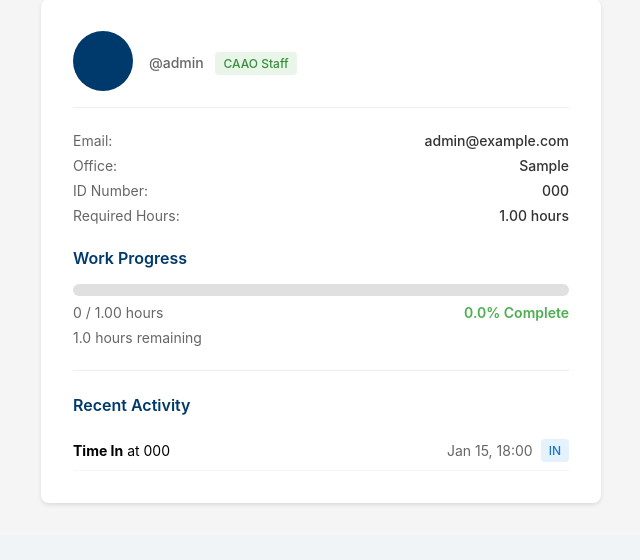
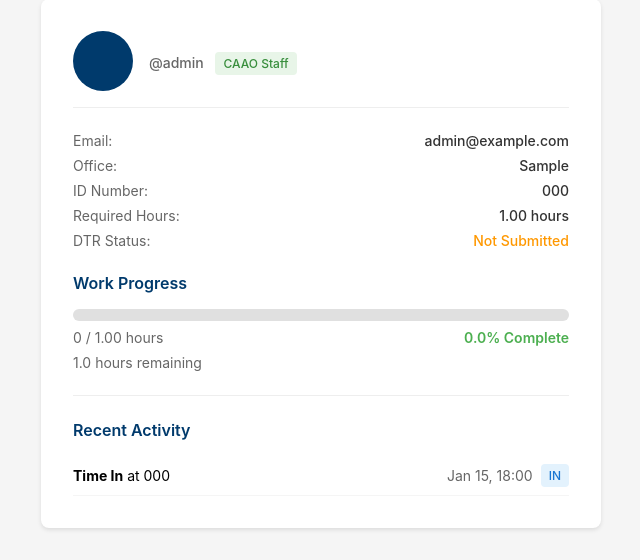
Before and after one commit to gmaravillaa/Seiki, a Django app: page /user-progress/ in a window 1280 px wide. Shown: the part 273-833 px from the top of the page, without its empty margins (23-663 px from the left). Before the commit the page ends 778 px from the top, so only its background shows below. Run offline with Django 5.2, Linux system fonts and the light colour scheme; a user stored in the database is signed in; data comes from the database, SQL or seed files in the repository; tables that the repository leaves empty hold one stand-in row (values such as "Sample post").

Commit message:
Update HTML templates and styling

```diff
--- a/SEIKI/views.py
+++ b/SEIKI/views.py
@@ -434,6 +434,11 @@ def user_progress(request):
 
     users_data = []
 
+    # Get current month and year
+    from datetime import datetime
+    current_month = datetime.now().month
+    current_year = datetime.now().year
+
     for user in page_obj:
         # Calculate total hours rendered for this user
         total_duration = TimeRecord.objects.filter(
@@ -460,6 +465,13 @@ def user_progress(request):
         # Get recent time records (last 10)
         recent_records = TimeRecord.objects.filter(user=user).order_by('-timestamp')[:10]
 
+        # Get DTR submission status for current month
+        try:
+            dtr_submission = DTRSubmission.objects.get(user=user, month=current_month, year=current_year)
+            dtr_status = dtr_submission.get_status_display()
+        except DTRSubmission.DoesNotExist:
+            dtr_status = "Not Submitted"
+
         users_data.append({
             'user': user,
             'profile': user.userprofile if hasattr(user, 'userprofile') else None,
@@ -468,6 +480,7 @@ def user_progress(request):
             'remaining_hours': round(remaining_hours, 2),
             'percentage': round(percentage, 1),
             'recent_records': recent_records,
+            'dtr_status': dtr_status,
         })
 
     context = {
@@ -732,17 +745,26 @@ def submit_dtr(request):
 
     return redirect('monthly_dtr')
 
-@user_passes_test(lambda u: u.is_superuser)
+@user_passes_test(lambda u: u.is_staff or u.is_superuser)
 def dtr_approvals(request):
-    """Superuser view to approve/reject DTR submissions"""
+    """View to approve/reject DTR submissions"""
     from django.core.paginator import Paginator
 
     # Get filter status from request
-    status_filter = request.GET.get('status', 'pending')
+    default_status = ''  # Show all for both staff and superusers
+    status_filter = request.GET.get('status', default_status).strip()
     search_query = request.GET.get('search', '').strip()
 
-    # Get all DTR submissions
+    # Get DTR submissions
     dtr_submissions = DTRSubmission.objects.select_related('user', 'approver').all()
+
+    # Filter by office for non-superusers
+    if request.user.is_staff and not request.user.is_superuser:
+        try:
+            user_office = request.user.userprofile.office
+            dtr_submissions = dtr_submissions.filter(user__userprofile__office=user_office)
+        except UserProfile.DoesNotExist:
+            dtr_submissions = dtr_submissions.none()
 
     # Apply status filter
     if status_filter in ['pending', 'approved', 'rejected']:
@@ -774,7 +796,7 @@ def dtr_approvals(request):
 
     return render(request, 'dtr_approvals.html', context)
 
-@user_passes_test(lambda u: u.is_superuser)
+@user_passes_test(lambda u: u.is_staff and not u.is_superuser)
 @require_http_methods(["POST"])
 def approve_dtr(request, dtr_id):
     """Approve a DTR submission"""
@@ -788,6 +810,15 @@ def approve_dtr(request, dtr_id):
         dtr_submission.remarks = remarks
         dtr_submission.save()
 
+        # Notify all superusers about the approval
+        superusers = User.objects.filter(is_superuser=True)
+        for superuser in superusers:
+            ChatMessage.objects.create(
+                sender=request.user,
+                recipient=superuser,
+                message=f"DTR for {dtr_submission.user.get_full_name() or dtr_submission.user.username} ({dtr_submission.month}/{dtr_submission.year}) has been approved."
+            )
+
         messages.success(request, f"DTR for {dtr_submission.user.username} ({dtr_submission.month}/{dtr_submission.year}) approved successfully!")
     except DTRSubmission.DoesNotExist:
         messages.error(request, "DTR submission not found.")
@@ -796,7 +827,7 @@ def approve_dtr(request, dtr_id):
 
     return redirect('dtr_approvals')
 
-@user_passes_test(lambda u: u.is_superuser)
+@user_passes_test(lambda u: u.is_staff and not u.is_superuser)
 @require_http_methods(["POST"])
 def reject_dtr(request, dtr_id):
     """Reject a DTR submission"""
@@ -818,7 +849,7 @@ def reject_dtr(request, dtr_id):
 
     return redirect('dtr_approvals')
 
-@user_passes_test(lambda u: u.is_superuser)
+@user_passes_test(lambda u: u.is_staff and not u.is_superuser or u.is_superuser)
 def time_correction(request, dtr_id):
     """Superuser view to edit time logs for a DTR submission"""
     try:
@@ -852,7 +883,7 @@ def time_correction(request, dtr_id):
 
     return render(request, 'time_correction.html', context)
 
-@user_passes_test(lambda u: u.is_superuser)
+@user_passes_test(lambda u: u.is_staff and not u.is_superuser)
 @require_http_methods(["POST"])
 def update_time_record(request, record_id):
     """Update a specific time record"""
@@ -893,7 +924,7 @@ def update_time_record(request, record_id):
 
     return redirect('time_correction', dtr_id=request.POST.get('dtr_id'))
 
-@user_passes_test(lambda u: u.is_superuser)
+@user_passes_test(lambda u: u.is_staff and not u.is_superuser)
 @require_http_methods(["POST"])
 def delete_time_record(request, record_id):
     """Delete a specific time record"""
@@ -909,7 +940,7 @@ def delete_time_record(request, record_id):
 
     return redirect('time_correction', dtr_id=dtr_id)
 
-@user_passes_test(lambda u: u.is_superuser)
+@user_passes_test(lambda u: u.is_staff and not u.is_superuser)
 @require_http_methods(["POST"])
 def add_time_record(request):
     """Add a new time record"""
--- a/templates/dashboard.html
+++ b/templates/dashboard.html
@@ -384,9 +384,11 @@
           {% if user.is_staff %}
           <a href="{% url 'scanner' %}" class="header-button">📷 Scanner</a>
           {% endif %}
+          {% if user.is_staff or user.is_superuser %}
+          <a href="{% url 'dtr_approvals' %}" class="header-button">✅ DTR Approvals</a>
+          {% endif %}
           {% if user.is_superuser %}
           <a href="{% url 'user_management' %}" class="header-button">👥 Users</a>
-          <a href="{% url 'dtr_approvals' %}" class="header-button">✅ Approvals</a>
           {% endif %}
           <a href="{% url 'logout' %}" class="header-button">🚪 Logout</a>
         </div>
--- a/templates/dtr_approvals.html
+++ b/templates/dtr_approvals.html
@@ -462,7 +462,7 @@
         <div class="filter-group">
           <label for="status" class="filter-label">Status:</label>
           <select name="status" id="status" class="filter-select">
-            <option value="">All</option>
+            <option value="" {% if status_filter == '' %}selected{% endif %}>All</option>
             <option value="pending" {% if status_filter == 'pending' %}selected{% endif %}>Pending</option>
             <option value="approved" {% if status_filter == 'approved' %}selected{% endif %}>Approved</option>
             <option value="rejected" {% if status_filter == 'rejected' %}selected{% endif %}>Rejected</option>
@@ -518,13 +518,13 @@
                 <td>{{ dtr.submitted_date|date:"M d, Y" }}</td>
                 <td>
                   <div class="action-buttons">
-                    {% if dtr.status == 'pending' %}
+                    {% if dtr.status == 'pending' and user.is_staff and not user.is_superuser %}
                       <button class="action-btn btn-approve" onclick="openApproveModal({{ dtr.id }}, '{{ dtr.user.first_name }} {{ dtr.user.last_name }}', '{{ dtr.month }}/{{ dtr.year }}')">Approve</button>
                       <button class="action-btn btn-reject" onclick="openRejectModal({{ dtr.id }}, '{{ dtr.user.first_name }} {{ dtr.user.last_name }}', '{{ dtr.month }}/{{ dtr.year }}')">Reject</button>
                     {% else %}
                       <button class="action-btn btn-view" disabled>Processed</button>
                     {% endif %}
-                    <a href="{% url 'time_correction' dtr.id %}" class="action-btn btn-edit" style="background-color: #17a2b8; color: white; text-decoration: none; display: inline-block; padding: 0.5rem 1rem; border-radius: 0.25rem; font-size: 0.875rem; font-weight: 500; margin-top: 0.25rem;">Time Correction</a>
+                    <a href="{% url 'time_correction' dtr.id %}" class="action-btn btn-edit" style="background-color: #17a2b8; color: white; text-decoration: none; display: inline-block; padding: 0.5rem 1rem; border-radius: 0.25rem; font-size: 0.875rem; font-weight: 500; margin-top: 0.25rem;">View Details</a>
                   </div>
                 </td>
               </tr>
--- a/templates/user_progress.html
+++ b/templates/user_progress.html
@@ -484,6 +484,20 @@
                 <span class="detail-label">Required Hours:</span>
                 <span class="detail-value">{{ user_data.required_hours }} hours</span>
               </div>
+              <div class="detail-row">
+                <span class="detail-label">DTR Status:</span>
+                <span class="detail-value">
+                  {% if user_data.dtr_status == "Not Submitted" %}
+                    <span style="color: #ff9800;">{{ user_data.dtr_status }}</span>
+                  {% elif user_data.dtr_status == "Pending Approval" %}
+                    <span style="color: #2196f3;">{{ user_data.dtr_status }}</span>
+                  {% elif user_data.dtr_status == "Approved" %}
+                    <span style="color: #4caf50;">{{ user_data.dtr_status }}</span>
+                  {% else %}
+                    <span style="color: #f44336;">{{ user_data.dtr_status }}</span>
+                  {% endif %}
+                </span>
+              </div>
             {% endif %}
           </div>
 
```
Also changed, not shown: templates/time_correction.html (+10 -0 lines).
